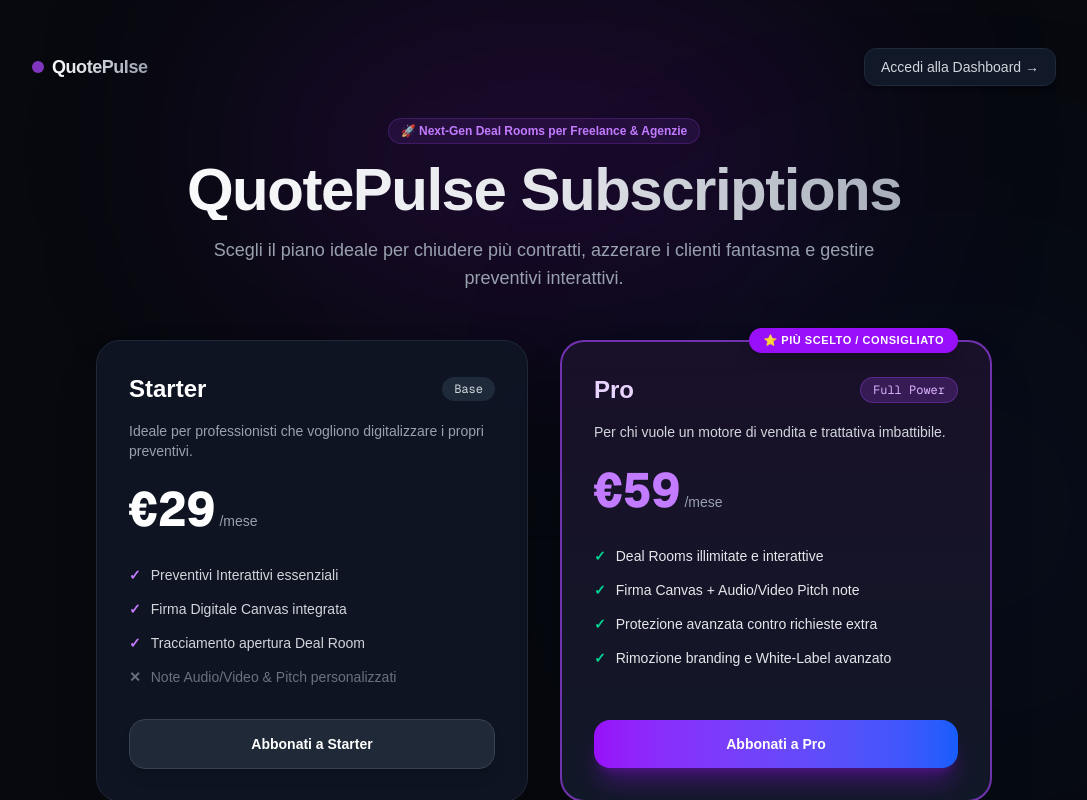
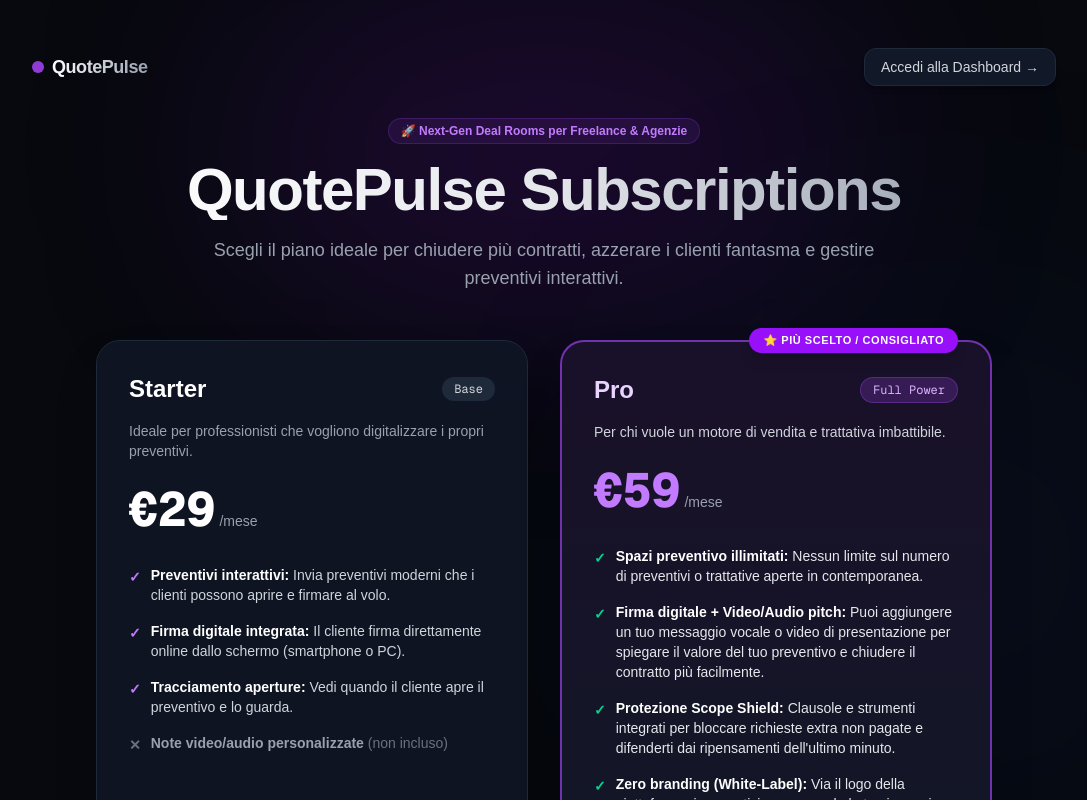
Before and after one commit to quotemichael92/quotepulse, a Next.js app: page / in a window 1280 px wide. Shown: the top 800 px of the page, without its empty margins (96-1183 px from the left). Built offline with nearby package versions, Linux system fonts and the light colour scheme.

Commit message:
Aggiornati testi descrittivi dei piani con copia commerciale esatta

```diff
--- a/app/page.tsx
+++ b/app/page.tsx
@@ -77,18 +77,30 @@ export default function Home() {
               <span className="text-gray-400 text-sm">/mese</span>
             </div>
 
-            <ul className="space-y-3.5 text-sm text-gray-300 mb-8">
-              <li className="flex items-center gap-2.5">
-                <span className="text-purple-400 font-bold">✓</span> Preventivi Interattivi essenziali
+            <ul className="space-y-4 text-sm text-gray-300 mb-8">
+              <li className="flex items-start gap-2.5">
+                <span className="text-purple-400 font-bold mt-0.5">✓</span>
+                <div>
+                  <strong className="text-white">Preventivi interattivi:</strong> Invia preventivi moderni che i clienti possono aprire e firmare al volo.
+                </div>
               </li>
-              <li className="flex items-center gap-2.5">
-                <span className="text-purple-400 font-bold">✓</span> Firma Digitale Canvas integrata
+              <li className="flex items-start gap-2.5">
+                <span className="text-purple-400 font-bold mt-0.5">✓</span>
+                <div>
+                  <strong className="text-white">Firma digitale integrata:</strong> Il cliente firma direttamente online dallo schermo (smartphone o PC).
+                </div>
               </li>
-              <li className="flex items-center gap-2.5">
-                <span className="text-purple-400 font-bold">✓</span> Tracciamento apertura Deal Room
+              <li className="flex items-start gap-2.5">
+                <span className="text-purple-400 font-bold mt-0.5">✓</span>
+                <div>
+                  <strong className="text-white">Tracciamento aperture:</strong> Vedi quando il cliente apre il preventivo e lo guarda.
+                </div>
               </li>
-              <li className="flex items-center gap-2.5 text-gray-500">
-                <span className="font-bold">✕</span> Note Audio/Video & Pitch personalizzati
+              <li className="flex items-start gap-2.5 text-gray-500">
+                <span className="font-bold mt-0.5">✕</span>
+                <div>
+                  <strong className="text-gray-400">Note video/audio personalizzate</strong> (non incluso)
+                </div>
               </li>
             </ul>
           </div>
@@ -120,18 +132,30 @@ export default function Home() {
               <span className="text-gray-400 text-sm">/mese</span>
             </div>
 
-            <ul className="space-y-3.5 text-sm text-gray-200 mb-8">
-              <li className="flex items-center gap-2.5">
-                <span className="text-emerald-400 font-bold">✓</span> Deal Rooms illimitate e interattive
+            <ul className="space-y-4 text-sm text-gray-200 mb-8">
+              <li className="flex items-start gap-2.5">
+                <span className="text-emerald-400 font-bold mt-0.5">✓</span>
+                <div>
+                  <strong className="text-white">Spazi preventivo illimitati:</strong> Nessun limite sul numero di preventivi o trattative aperte in contemporanea.
+                </div>
               </li>
-              <li className="flex items-center gap-2.5">
-                <span className="text-emerald-400 font-bold">✓</span> Firma Canvas + Audio/Video Pitch note
+              <li className="flex items-start gap-2.5">
+                <span className="text-emerald-400 font-bold mt-0.5">✓</span>
+                <div>
+                  <strong className="text-white">Firma digitale + Video/Audio pitch:</strong> Puoi aggiungere un tuo messaggio vocale o video di presentazione per spiegare il valore del tuo preventivo e chiudere il contratto più facilmente.
+                </div>
               </li>
-              <li className="flex items-center gap-2.5">
-                <span className="text-emerald-400 font-bold">✓</span> Protezione avanzata contro richieste extra
+              <li className="flex items-start gap-2.5">
+                <span className="text-emerald-400 font-bold mt-0.5">✓</span>
+                <div>
+                  <strong className="text-white">Protezione Scope Shield:</strong> Clausole e strumenti integrati per bloccare richieste extra non pagate e difenderti dai ripensamenti dell'ultimo minuto.
+                </div>
               </li>
-              <li className="flex items-center gap-2.5">
-                <span className="text-emerald-400 font-bold">✓</span> Rimozione branding e White-Label avanzato
+              <li className="flex items-start gap-2.5">
+                <span className="text-emerald-400 font-bold mt-0.5">✓</span>
+                <div>
+                  <strong className="text-white">Zero branding (White-Label):</strong> Via il logo della piattaforma, i preventivi avranno solo la tua immagine professionale.
+                </div>
               </li>
             </ul>
           </div>
```
